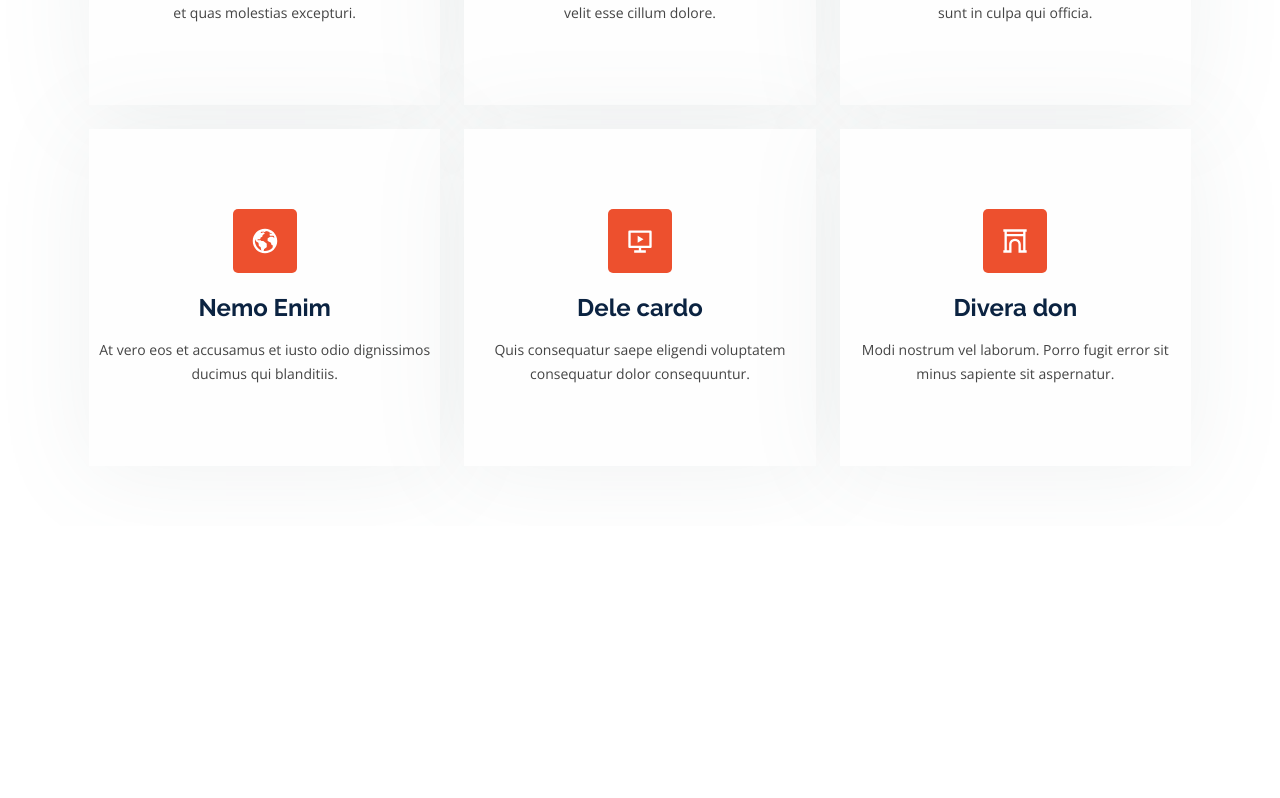
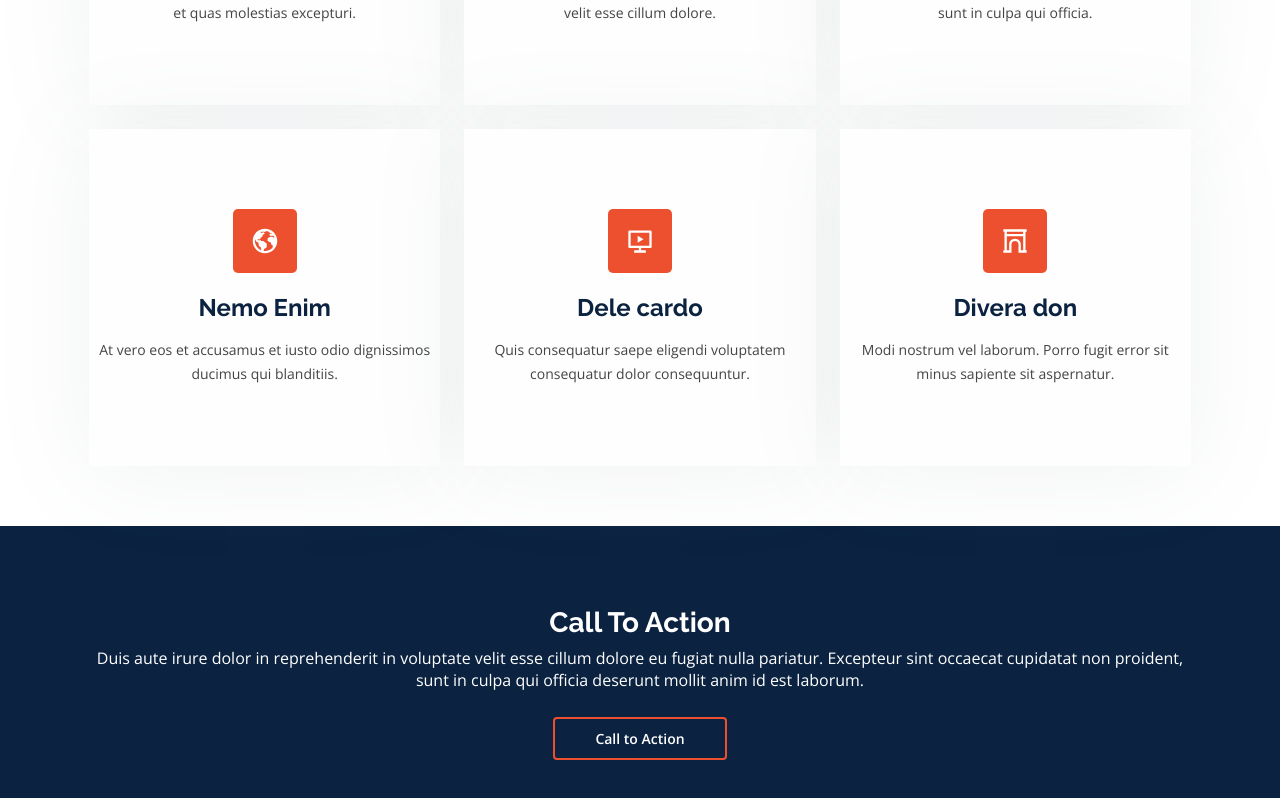
Before and after one commit to LucasBargas/multi, a React (Create React App) app: page / in a window 1280 px wide. Shown: the part 2466-3264 px from the top of the page. Before the commit the page ends 2992 px from the top, so only its background shows below. Built offline with nearby package versions, Linux system fonts and the light colour scheme.

Commit message:
Seção de Chamada para Ação - desenvolvida

```diff
--- /dev/null
+++ b/src/pages/HomePage/Call/Call.js
@@ -0,0 +1,27 @@
+import React from 'react';
+import * as S from './Call.styles';
+import Container from '../../../styles/Container';
+import Button from '../../../components/Button/Button';
+
+const Call = () => {
+  return (
+    <S.CallContainer>
+      <Container>
+        <S.CallArea>
+          <h3>Call To Action</h3>
+          <p>Duis aute irure dolor in reprehenderit in voluptate velit esse cillum dolore eu fugiat nulla pariatur. Excepteur sint occaecat cupidatat non proident, sunt in culpa qui officia deserunt mollit anim id est laborum.</p>
+          <Button
+            borderColor='#ed502e'
+            hoverColor='#ed502e'
+            fontColor='#ffffff'
+            buttonColor='#0b2341'
+          >
+            Call to Action
+          </Button>
+        </S.CallArea>
+      </Container>
+    </S.CallContainer>
+  )
+}
+
+export default Call;
--- /dev/null
+++ b/src/pages/HomePage/Call/Call.styles.js
@@ -0,0 +1,24 @@
+import styled from "styled-components";
+
+export const CallContainer = styled.section`
+  padding: 80px 0;
+  background: #0b2341;
+
+  @media (max-width: 390px) {
+    padding: 60px 0;
+  }
+`;
+
+export const CallArea = styled.div`
+  text-align: center;
+  color: #ffffff;
+
+  h3 {
+    font-family: 'Raleway', sans-serif;
+    font-size: 1.75rem;
+  }
+
+  p {
+    margin: .5rem 0 1.625rem 0 ;
+  }
+`;
--- a/src/pages/HomePage/HomePage.js
+++ b/src/pages/HomePage/HomePage.js
@@ -5,6 +5,7 @@ import WhyUsSection from './WhyUsSection/WhyUsSection';
 import HomePageContainer from './HomePage.styles';
 import InitialSlider from './InitialSlider/InitialSlider';
 import ServicesSection from './ServicesSection/ServicesSection';
+import Call from './Call/Call';
 
 const HomePage = () => {
   return (
@@ -14,6 +15,7 @@ const HomePage = () => {
       <AboutSection />
       <WhyUsSection />
       <ServicesSection />
+      <Call />
     </HomePageContainer>
   )
 }
```
